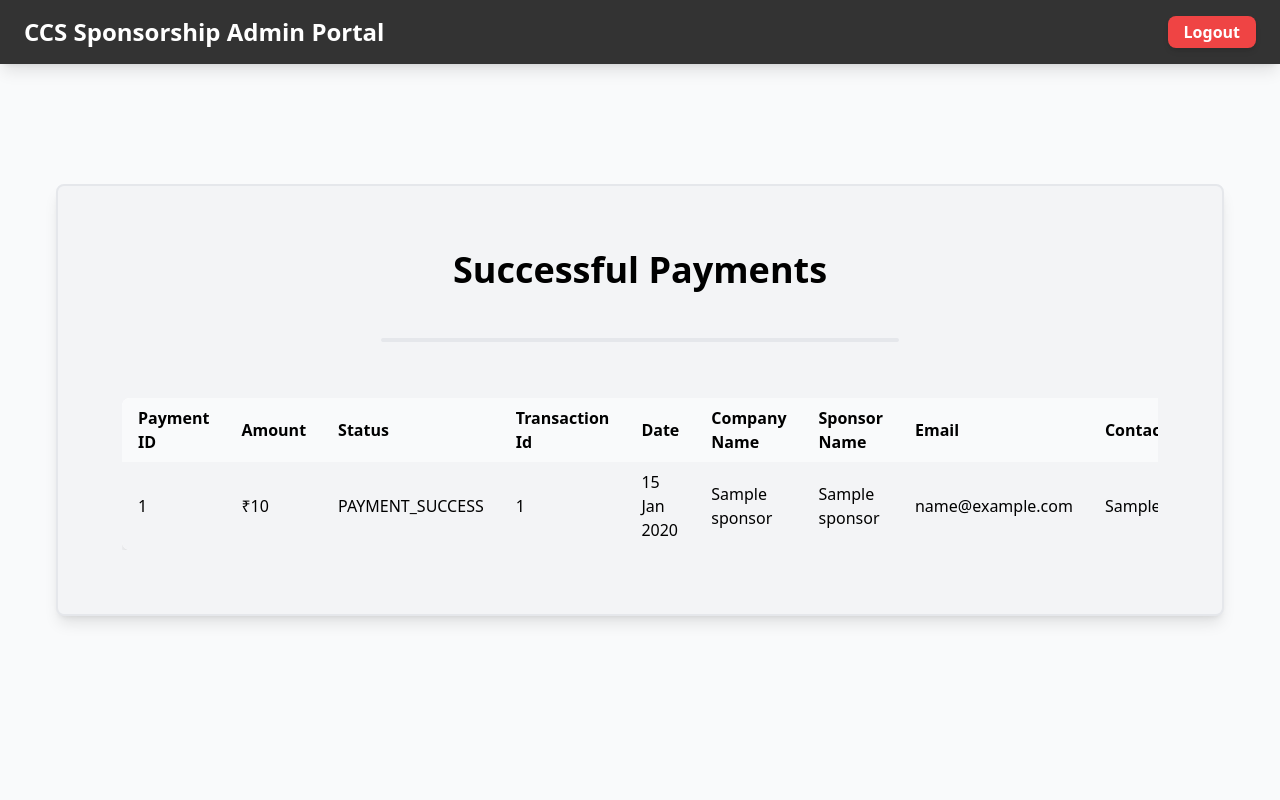
After one commit to SakshhamTheCoder/ccs-sponsorship-portal, a Django app: page /dashboard/ in a window 1280 px wide. The commit adds this page. Run offline with Django 5.2, Linux system fonts and the light colour scheme; a user stored in the database is signed in; tables that the repository leaves empty hold one stand-in row (values such as "Sample post"); some libraries are stand-ins or nearby versions.

Commit message:
Admin dashboard

```diff
--- a/backend/backend/settings.py
+++ b/backend/backend/settings.py
@@ -154,3 +154,7 @@ PHONEPE_MERCHANT_ID = os.getenv("PHONEPE_MERCHANT_ID")
 PHONEPE_SALT_KEY = os.getenv("PHONEPE_SALT_KEY")
 PHONEPE_CALLBACK_URL = os.getenv("PHONEPE_CALLBACK_URL")
 PHONEPE_RETURN_URL = os.getenv("PHONEPE_RETURN_URL")
+
+LOGIN_URL = "/dashboard/login/"
+LOGIN_REDIRECT_URL = "/dashboard/"
+LOGOUT_REDIRECT_URL = "/dashboard/login/"
--- a/backend/backend/urls.py
+++ b/backend/backend/urls.py
@@ -23,5 +23,5 @@ urlpatterns = [
     path("admin/", admin.site.urls),
     path("payments/", include("payments.urls")),
     path("sponsorship/", include("sponsorship.urls")),
-    path("", include("dashboard.urls")),
+    path("dashboard/", include("dashboard.urls")),
 ]
--- a/backend/dashboard/admin.py
+++ b/backend/dashboard/admin.py
@@ -1,6 +1,3 @@
-from django.contrib import admin
-
-# Register your models here.
 from django.contrib import admin
 
 # Register your models here.
--- /dev/null
+++ b/backend/dashboard/templates/base.html
@@ -0,0 +1,40 @@
+<!DOCTYPE html>
+<html lang="en">
+
+<head>
+    <meta charset="UTF-8">
+    <meta name="viewport" content="width=device-width, initial-scale=1.0">
+    <title>CCS Portal</title>
+    <script src="https://cdn.tailwindcss.com"></script>
+</head>
+
+<body class="bg-gray-50 min-h-screen">
+    <!-- Header -->
+    <header class="fixed w-full bg-[#333333] text-white shadow-lg">
+        <div class="container mx-auto flex justify-between items-center py-4 px-6">
+            <!-- Title -->
+            <h1 class="text-xl md:text-2xl font-bold">CCS Sponsorship Admin Portal</h1>
+
+            <!-- Logout Form -->
+            {% if user.is_authenticated %}
+            <form action="{% url 'logout' %}" method="post">
+                {% csrf_token %}
+                <button type="submit"
+                    class="bg-red-500 hover:bg-red-600 text-white font-semibold px-4 py-1 rounded-lg shadow-md transition duration-200">
+                    Logout
+                </button>
+            </form>
+            {% endif %}
+        </div>
+    </header>
+
+    <!-- Content Section -->
+    <main class="container mx-auto px-6">
+        {% block content %}
+        {% endblock %}
+    </main>
+
+</body>
+
+
+</html>
--- a/backend/dashboard/templates/dashboard/dashboard.html
+++ b/backend/dashboard/templates/dashboard/dashboard.html
@@ -1,14 +1,53 @@
-<!DOCTYPE html>
-<html lang="en">
+{% extends 'base.html' %}
 
-<head>
-    <meta charset="UTF-8">
-    <meta name="viewport" content="width=device-width, initial-scale=1.0">
-    <title>Document</title>
-</head>
-
-<body>
-    <p>Dashboard</p>
-</body>
-
-</html>
+{% block content %}
+<div class="flex rounded-lg items-center w-full min-h-screen p-8">
+    <div
+        class="flex flex-col rounded-lg p-8 shadow-lg border-2 h-full w-full bg-gray-100 justify-center items-center md:p-16">
+        <div class="text-4xl font-bold text-center mb-6">
+            Successful Payments
+        </div>
+        <hr class="my-6 border-2 rounded-lg w-1/2" />
+        {% if payments %}
+        <div class="flex flex-col gap-6 w-full max-w-6xl mt-8 justify-center items-center">
+            <div class="overflow-x-auto w-full">
+                <table class="table-auto w-full bg-white border-collapse rounded-lg overflow-hidden shadow-lg">
+                    <thead class="bg-gray-50 text-black">
+                        <tr>
+                            <th class="px-4 py-2 text-left">Payment ID</th>
+                            <th class="px-4 py-2 text-left">Amount</th>
+                            <th class="px-4 py-2 text-left">Status</th>
+                            <th class="px-4 py-2 text-left">Transaction Id</th>
+                            <th class="px-4 py-2 text-left">Date</th>
+                            <th class="px-4 py-2 text-left">Company Name</th>
+                            <th class="px-4 py-2 text-left">Sponsor Name</th>
+                            <th class="px-4 py-2 text-left">Email</th>
+                            <th class="px-4 py-2 text-left">Contact</th>
+                        </tr>
+                    </thead>
+                    <tbody>
+                        {% for payment in payments %}
+                        <tr class="{% cycle 'bg-gray-100' 'bg-gray-200' %}">
+                            <td class="px-4 py-2">{{ payment.id }}</td>
+                            <td class="px-4 py-2">₹{{ payment.amount }}</td>
+                            <td class="px-4 py-2">{{ payment.status }}</td>
+                            <td class="px-4 py-2">{{ payment.transaction_id }}</td>
+                            <td class="px-4 py-2">{{ payment.payment_date|date:"d M Y" }}</td>
+                            <td class="px-4 py-2">{{ payment.sponsor.company_name }}</td>
+                            <td class="px-4 py-2">{{ payment.sponsor.name }}</td>
+                            <td class="px-4 py-2">{{ payment.sponsor.email }}</td>
+                            <td class="px-4 py-2">{{ payment.sponsor.contact }}</td>
+                        </tr>
+                        {% endfor %}
+                    </tbody>
+                </table>
+            </div>
+        </div>
+        {% else %}
+        <div class="text-center text-gray-500">
+            No payments found.
+        </div>
+        {% endif %}
+    </div>
+</div>
+{% endblock %}
--- a/backend/dashboard/urls.py
+++ b/backend/dashboard/urls.py
@@ -2,7 +2,7 @@ from django.urls import path
 from .views import *
 
 urlpatterns = [
-    path("login", admin_login, name="admin_login"),
-    path("main", dashboard, name="main"),
-    path("logout", admin_logout, name="admin_logout"),
+    path("", dashboard, name="dashboard"),
+    path("logout/", logout_view, name="logout"),
+    path("login/", login_view, name="login"),
 ]
--- a/backend/dashboard/views.py
+++ b/backend/dashboard/views.py
@@ -1,34 +1,42 @@
-from django.shortcuts import render
-
-# Create your views here.
 from django.shortcuts import render, redirect
-from django.contrib.auth import authenticate, login, logout
+from django.contrib.auth import authenticate, login as auth_login, logout as auth_logout
 from django.contrib.auth.decorators import login_required, user_passes_test
 from django.contrib.auth.models import User
 from django.contrib import messages
 
+from payments.models import Payment
 
-def admin_login(request):
+
+@login_required
+@user_passes_test(
+    lambda u: u.is_staff, login_url="login"
+)  # Redirect to login if not staff
+def dashboard(request):
+    payments = Payment.objects.filter(sponsor__payment_success=True).select_related(
+        "sponsor"
+    )
+    return render(request, "dashboard/dashboard.html", {"payments": payments})
+
+
+def login_view(request):
     if request.method == "POST":
-        email = request.POST.get("email")
+        username = request.POST.get("username")
         password = request.POST.get("password")
-        user = authenticate(request, email=email, password=password)
-
-        if user and user.is_staff:
-            login(request, user)
-            return redirect("main")
+        user = authenticate(request, username=username, password=password)
+        if user is not None:
+            if user.is_staff:
+                auth_login(request, user)
+                return redirect("dashboard")
+            else:
+                messages.error(
+                    request, "You are not authorized to access the admin dashboard."
+                )
         else:
-            messages.error(request, "Invalid credentials or not authorized.")
-
+            messages.error(request, "Invalid username or password.")
     return render(request, "dashboard/login.html")
 
 
 @login_required
-@user_passes_test(lambda u: u.is_staff)
-def dashboard(request):
-    return render(request, "dashboard/dashboard.html")
-
-
-def admin_logout(request):
-    logout(request)
-    return redirect("admin_login")
+def logout_view(request):
+    auth_logout(request)
+    return redirect("login")  # Redirect to the custom login page
```
Also changed, not shown: backend/dashboard/templates/dashboard/login.html (+35 -12 lines).
